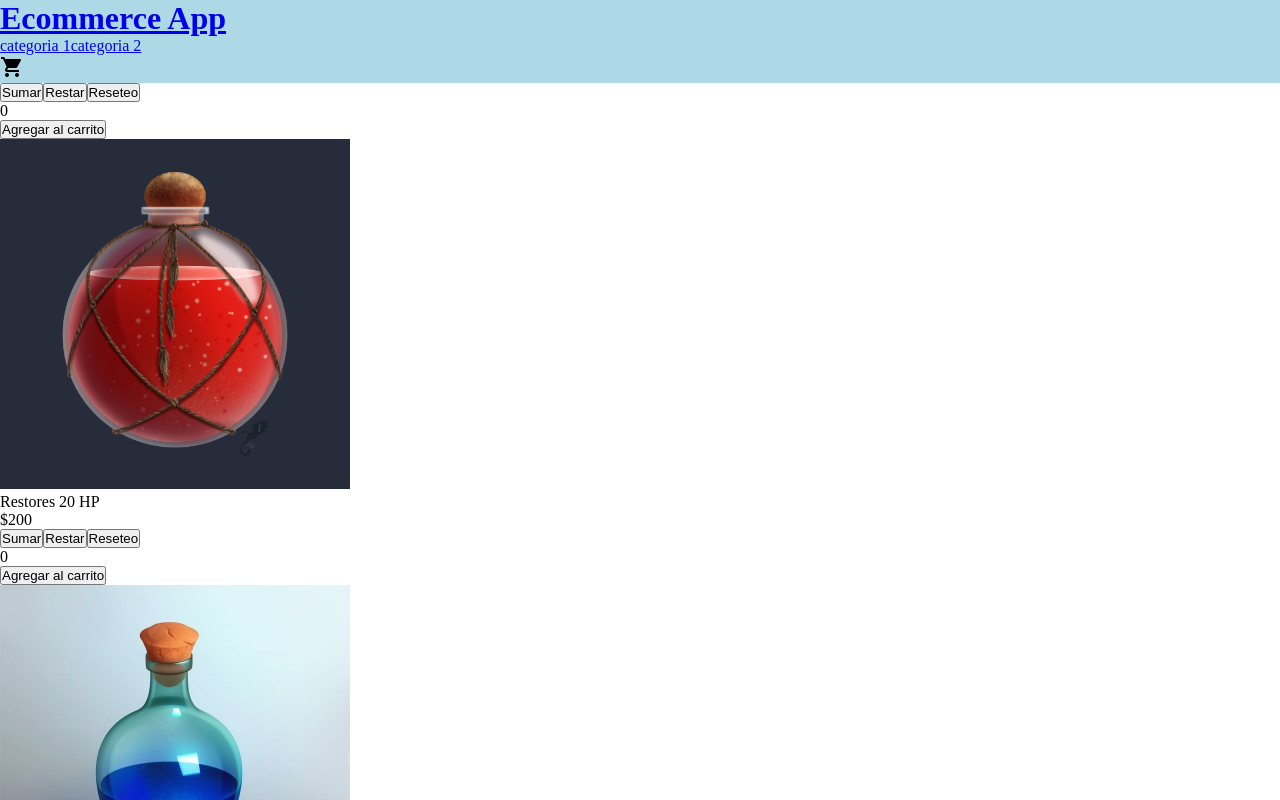
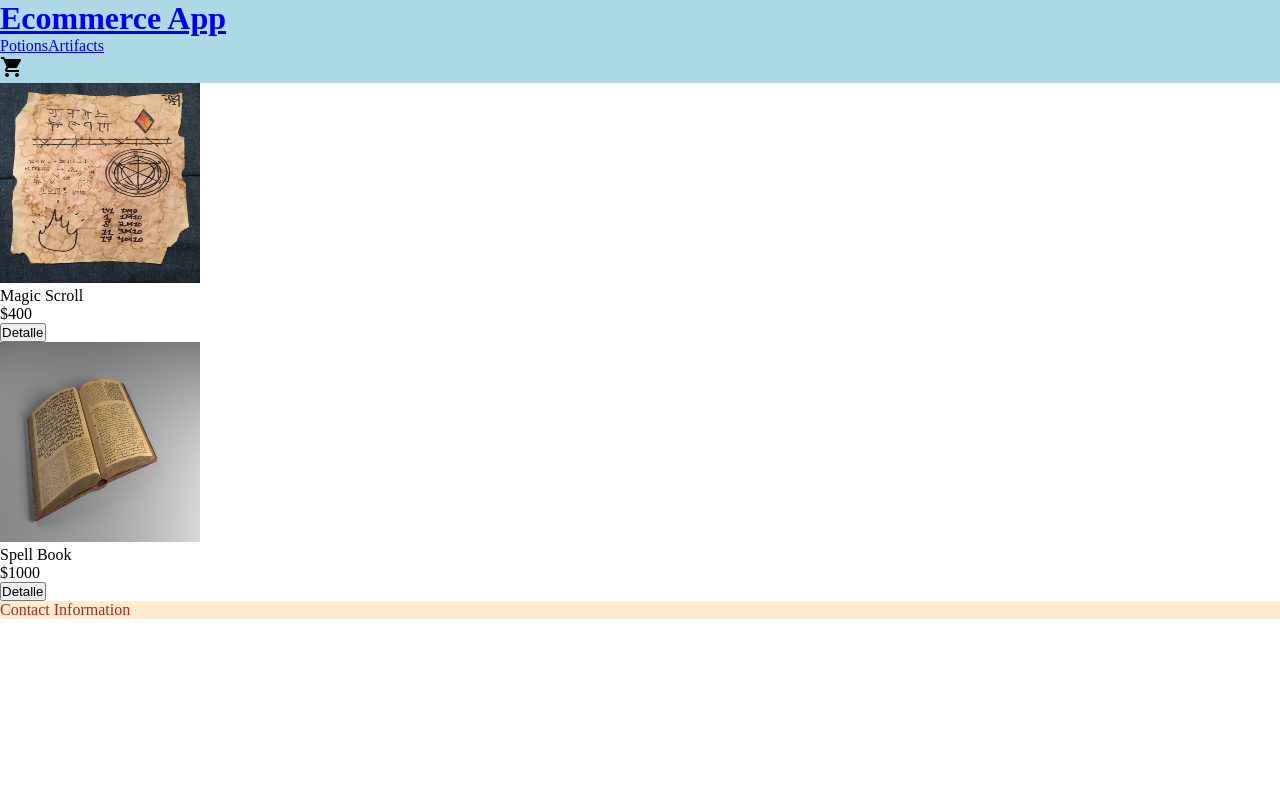
Before and after one commit to JaguRom/app, a React (Create React App) app: page /category/artifacts in a window 1280 px wide. Shown: the top 800 px of the page. Built offline with nearby package versions, Linux system fonts and the light colour scheme.

Commit message:
Desafio intermedio

```diff
--- a/src/App.js
+++ b/src/App.js
@@ -18,13 +18,11 @@ const App = () =>{
         <>
         <BrowserRouter>
         <NavBar/>
-        <ItemCount stock="10"/>
         <Switch>
-        <Route path="/" component={ItemListContainer} exact/>
-        <Route path="/categoria/:id"/>
+        <Route exact path="/" component={ItemListContainer}/>
+        <Route path="/itemDetail/:id" component={ItemDetailContainer}/>
+        <Route path="/category/:categoryId" component={ItemListContainer}/>
         </Switch>
-        <Route path="/item/:id">{<ItemDetailContainer/>}</Route>
-        <ItemDetailContainer/>
         <Footer/>
         </BrowserRouter>
         </>
--- a/src/Components/Item.js
+++ b/src/Components/Item.js
@@ -1,10 +1,15 @@
+import { Link } from "react-router-dom/cjs/react-router-dom.min"
+
 const Item = ({ item }) => {
+    console.log(item)
+    console.log(item.id)
+    console.log(item.name)
     return (
         <div className="item">
                     <img src={item.img} alt="" width="200" height="200"/>
                     <p>{item.title}</p>
                     <p>${item.price}</p>
-                    <button>Detalle</button>
+                    <Link to={`/itemDetail/${item.id}`}><button>Detalle</button></Link>
         </div>
     )
 
--- a/src/Components/ItemDetail.js
+++ b/src/Components/ItemDetail.js
@@ -1,13 +1,69 @@
 import ItemCount from './ItemCount';
-const ItemDetail = ({item}) => {
+
+const ItemDetail = ({productos}) => {
+    console.log(productos);
+    console.log(productos.length);
+    console.log(productos[0].description);
+    console.log(productos[0].title);
+
     return (
-        <div>
-            <img src={item.img}  width="350" height="350" alt="item" />
-            <p>{item.description}</p>
-            <p>${item.price}</p>
-            <ItemCount stock={10}/>
+        <div className="item-detail" key={productos[0].id} id={productos[0].id}>
+            <div className="item-detail__image">
+                <img src={productos[0].img} alt={productos[0].title}/>
+            </div>
+            <div className="item-detail__info">
+                <h2 className="item-detail__title">{productos[0].title}</h2>
+                <p className="item-detail__description">{productos[0].description}</p>
+                <ItemCount productos={productos}/>
+            </div>
         </div>
     )
 }
 
 export default ItemDetail
+
+
+
+
+
+
+
+
+
+
+
+
+
+
+/*
+ return (
+        <div key={id} id={id}>
+            <h2>{name}</h2>
+            <p>{description}</p>
+            <p>${price}</p>
+            <ItemCount stock={10}/>
+        </div>
+    )
+
+*/
+
+/* return (
+    <div className="card">
+        <div className="card-header">
+            <h4 className="card-title">{title}</h4>
+        </div>
+        <div className="card-body">
+            <div className="row">
+                <div className="col-md-6">
+                    <img src={img} alt={title} className="img-fluid" />
+                </div>
+                <div className="col-md-6">
+                    <h4>Precio: ${price}</h4>
+                    <p>{description}</p>
+                    <p>{id}</p>
+                    <ItemCount producto={item} />
+                </div>
+            </div>
+        </div>
+    </div>
+); */
--- a/src/Components/ItemDetailContainer.js
+++ b/src/Components/ItemDetailContainer.js
@@ -2,34 +2,31 @@
 import { useState, useEffect } from "react"
 import itemsJson from "./items.json"
 import ItemDetail from "./ItemDetail"
+import { useParams } from "react-router-dom"
 
 const ItemDetailContainer = () => {
-    const [producto, setProducto] = useState([])
+  const { id } = useParams();
+  const [productos, setProductos] = useState([]);
+
   useEffect(() => {
-        promesa
-            .then(detalle => {
-                setTimeout(() => {
-                    getItem(detalle)
-                }, 2000)
-            })
-            .catch(() => {
-                console.log("error")
-            })
-    }, [])
-    const getItem = (detalle) => {
-        setProducto(detalle)
+    setTimeout(()=>{
+        setProductos(
+            itemsJson.filter(productos => productos.id === parseInt(id))
+        )
+  },2000);
+},[id]);
+
+if (productos.length === 0) {
+return <p>Cargando...</p>;
 }
-    const promesa = new Promise((resolve) => {
-        resolve(itemsJson)
-    })
+else {
   return (
+    console.log(productos),
     <div>
-            {producto.map(prod => {
-                return <ItemDetail item={prod}/>
-            })}
+      <ItemDetail productos={productos} />
     </div>
-
   )
+}
 }
 
     export default ItemDetailContainer
--- a/src/Components/ItemList.js
+++ b/src/Components/ItemList.js
@@ -4,8 +4,8 @@ const ItemList = ({ productos }) => {
     return(
         <>
         <div>
-            {productos?.map(productos =>{
-                return <Item key={productos.id} item={productos}/>
+            {productos?.map(item =>{
+                return <Item key={item.id} item={item}/>
             })}
         </div>
         </>
--- a/src/Components/ItemListContainer.js
+++ b/src/Components/ItemListContainer.js
@@ -3,60 +3,25 @@ import itemsJson from "./items.json"
 import ItemList from "./ItemList"
 import { useParams } from "react-router-dom"
 
-const ItemListContainer  = (props) => {
+const ItemListContainer  = () => {
 
-    const {id} = useParams()
+    const {categoryId} = useParams()
     const [productos, setProductos] = useState([])
-   const [loading,setLoading] = useState(true)
 
     useEffect(() => {
-        if(id){
-            setProductos(itemsJson.filter(item => item.id === id))
-            setLoading(false)
-        }else{
-            setProductos(itemsJson)
-            setLoading(false)
+        setTimeout(() => {
+            if (categoryId){
+                const productosFiltrados = itemsJson.filter(producto => producto.category === categoryId)
+                setProductos(productosFiltrados)
+            }else{
+                setProductos(itemsJson)
+            }
+            }, 2000);}, [categoryId]);
+
+            if(productos.length === 0){
+                return <p>Cargando...</p>
+            }else{
+                return <ItemList productos={productos}/>
+            }
         }
-        return(
-            promesa
-            .then (()=>
-            setTimeout(()=>{
-                setProductos(itemsJson)
-                setLoading (false)
-                console.log(productos)
-            },2000)
-            )
-            .catch((e)=>
-            console.log("Fallo en el conteo",e))
-        )
-
-    },[]);
-//cons
-    const promesa= new Promise ((res, rej)=> {
-        if(false){
-            rej()
-        }
-        else{
-            res()
-        }
-    })
-
-    return (
-        <>
-        <div>
-        <p>{props.greeting}</p>
-        </div>
-
-        <div>
-        {
-        loading?
-        <div><p>Loading</p></div>
-        :
-        <ItemList productos={productos}/>
-        }
-        </div>
-        </>
-    )
-}
-
 export default ItemListContainer
--- a/src/Components/Nav.js
+++ b/src/Components/Nav.js
@@ -4,9 +4,9 @@ const Nav = () => {
     return (
         <div>
             <nav id="navId">
-            <NavLink to="/categoria/1">categoria 1</NavLink>
+            <NavLink to="/category/potions">Potions</NavLink>
             {/* <Link to="#">Categoría 1</Link> */}
-            <NavLink to="/categoria/2">categoria 2</NavLink>
+            <NavLink to="/category/artifacts">Artifacts</NavLink>
             {/* <Link to="#">Categoría 2</Link>*/}
             </nav>
         </div>
--- a/src/Components/items.json
+++ b/src/Components/items.json
@@ -4,27 +4,31 @@
         "title" : "Health Potion",
         "description" : "Restores 20 HP",
         "price" : 200,
-        "img" : "/2093002_1.png"
+        "img" : "/2093002_1.png",
+        "category" : "potions"
     },
     {
         "id" : 1 ,
         "title" : "Mana Potion",
         "description" :"Restores 10 MP",
         "price" : 300,
-        "img" : "/883864d591a5915a5543f571b8506c05.jpg"
+        "img" : "/883864d591a5915a5543f571b8506c05.jpg",
+        "category" : "potions"
     },
     {
         "id" : 2 ,
         "title" : "Magic Scroll",
         "description" : "Summons a rare artifact",
         "price" : 400,
-        "img" : "/scroll.jpg"
+        "img" : "/scroll.jpg",
+        "category": "artifacts"
     },
     {
         "id" : 3 ,
         "title" : "Spell Book",
         "description" :"Contains ancient rare knowledge",
         "price" : 1000,
-        "img" : "/spellBook.jpg"
+        "img" : "/spellBook.jpg",
+        "category" : "artifacts"
     }
 ]
```
Lines whose indentation alone changed are shown as unchanged.
